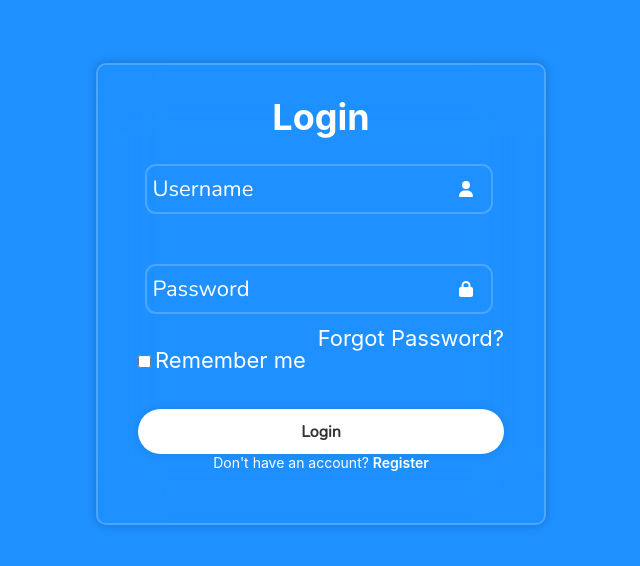
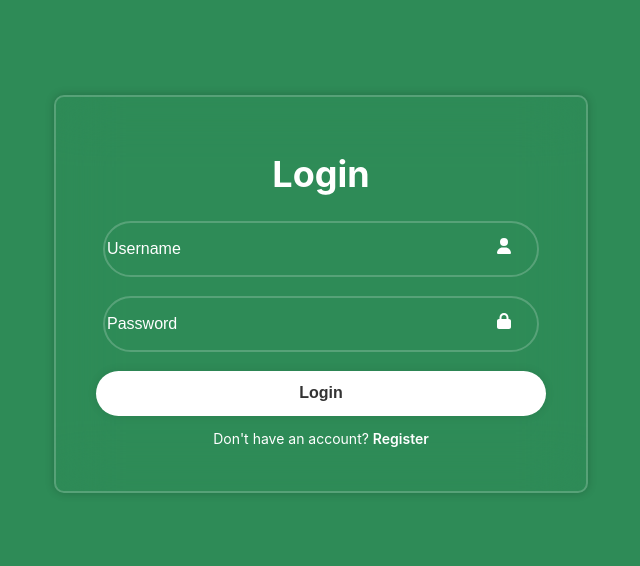
Before and after one commit to MUCodeAcademy/adventure-game-C13, a React (Create React App) app: page / in a window 1280 px wide. Shown: the part 106-672 px from the top of the page, without its empty margins (319-959 px from the left). Built offline with nearby package versions, Linux system fonts and the light colour scheme.

Commit message:
adds "on change" to input boxes

```diff
--- a/src/App.js
+++ b/src/App.js
@@ -5,17 +5,10 @@ import Register from './Login Components/Register';
 import React, { useState } from 'react';
 
 function App() {
-  const [currentForm, setCurrentForm] = useState("login");
-
-  const toggleForm = (formName) => {
-    setCurrentForm(formName);
-  }
 
   return (
     <div className="App">
-      {
-        currentForm === "login" ? <Login onFormSwitch={toggleForm} /> : <Register onFormSwitch={toggleForm} />
-      }
+      <Login />
     </div>
   );
 }
--- a/src/Login Components/Login.js
+++ b/src/Login Components/Login.js
@@ -17,21 +17,14 @@ const Login = (props) => {
         <form onSubmit={handleSubmit}>
             <h1>Login</h1>
             <div className="input-box">
-                <input type="text" value={username} placeholder="Username" required/>
+                <input type="text" value={username} onChange={(e) => setUsername(e.target.value)} id="username" placeholder="Username" required/>
                 <FontAwesomeIcon className="icon" icon={faUser} />
             </div>
             <div className="input-box">
-                <input type="password" value= {pwd} placeholder="Password" required/>
+                <input type="password" value= {pwd} onChange={(e) => setPwd(e.target.value)} id="pwd"placeholder="Password" required/>
                 <FontAwesomeIcon className="icon" icon={faLock} />
             </div>
-
-            <div className="remember-forgot">
-                <label>
-                    <input type="checkbox"/>Remember me</label>
-{/* need to make a link here or remove */}
-                    <a>Forgot Password?</a>
-            </div>
-            <button type="submit">Login</button>
+            <button type="submit" onSubmit={handleSubmit}>Login</button>
             <div className="register-link">
                 <p>Don't have an account? <a>Register</a></p>
             </div>
--- a/src/Login Components/Register.js
+++ b/src/Login Components/Register.js
@@ -1,7 +1,7 @@
 import React, { useState } from "react";
 import { FontAwesomeIcon } from "@fortawesome/react-fontawesome";
 import { faLock, faUser, faEnvelope } from "@fortawesome/free-solid-svg-icons";
-import './Register.css';
+import './Login.css';
 
 const Register = () => {
     const [email, setEmail] = useState("");
@@ -19,26 +19,25 @@ return (
         <form onSubmit={handleSubmit}>
             <h1>Register</h1>
             <div className="input-box">
-                <input type="text" value={username} placeholder="Username" required/>
+                <input type="text" value= {username} onChange={(e) => setUsername(e.target.value)} id="username"placeholder="Username" required/>
                 <FontAwesomeIcon className="icon" icon={faUser} />
             </div>
             <div className="input-box">
-                <input type="text" value= {email} placeholder="Email Address" required/>
-                <FontAwesomeIcon icon={faEnvelope} />
+                <input type="text" value= {email} name="email" onChange={(e) => setEmail(e.target.value)} id="email" placeholder="Email Address" required/>
+                <FontAwesomeIcon className="icon" icon={faEnvelope} />
             </div>
             <div className="input-box">
-                <input type="password" value= {pwd} placeholder="Password" required/>
+                <input type="password" value= {pwd} name="password" onChange={(e) => setPwd(e.target.value)} id="password" placeholder="Password" required/>
                 <FontAwesomeIcon className="icon" icon={faLock} />
             </div>
 
-            <button type="submit">Register Account</button>
+            <button type="submit" onSubmit={handleSubmit}>Register Account</button>
+            {/* how to handle "onsubmit"? */}
             <div className="register-link">
                 <p>Already registered? <a>Log in</a></p>
             </div>
         </form>
         </div>
-<p>Already have an account? <a>Login</a></p>
-
 </div>
 )
 };
```
